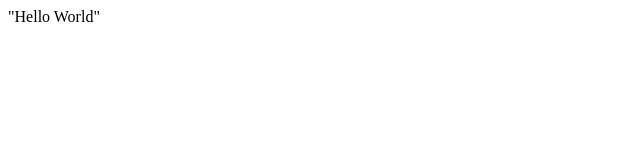
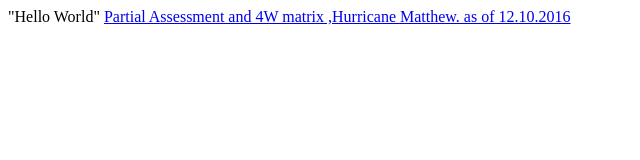
Before and after one commit to paepod/paepod.github.io, a plain HTML site: page index.html in a window 1280 px wide. Shown: the whole page, without its empty margins (0-640 px from the left). Drawn offline with Linux system fonts and the light colour scheme.

Commit message:
Second link

```diff
--- a/index.html
+++ b/index.html
@@ -1 +1,3 @@
 "Hello World"
+
+<a href="https://data.humdata.org/dataset/5fcd29f1-3589-4102-9351-ce96ea51e964">Partial Assessment and 4W matrix ,Hurricane Matthew. as of 12.10.2016</a>
```
